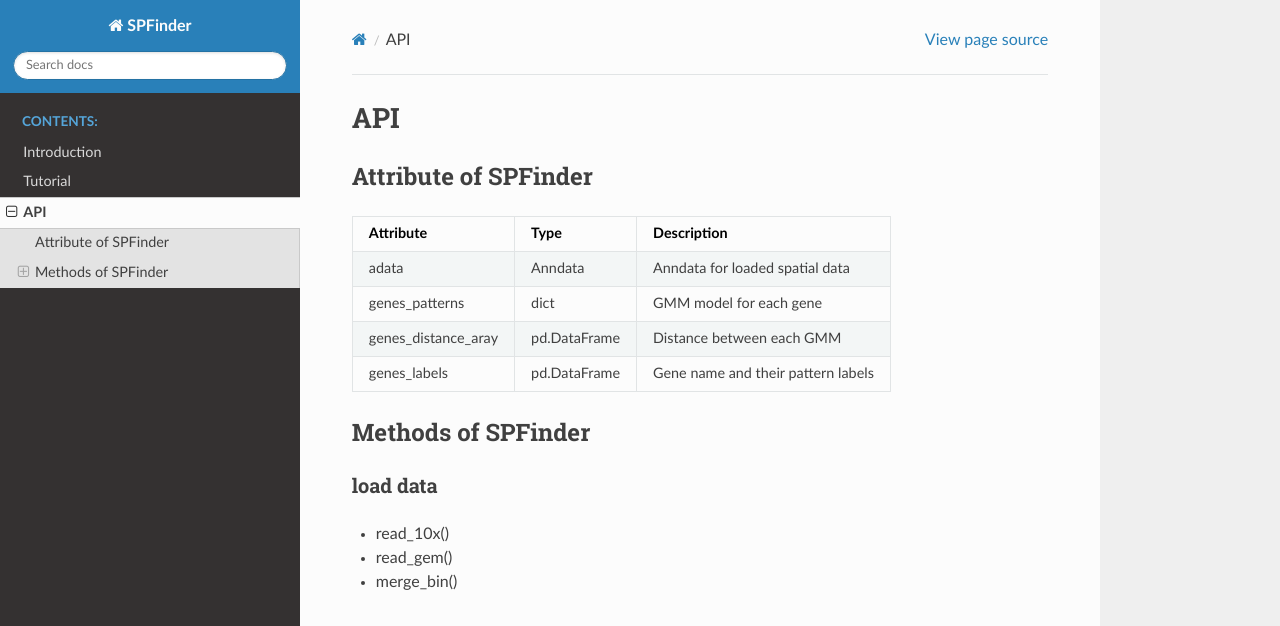
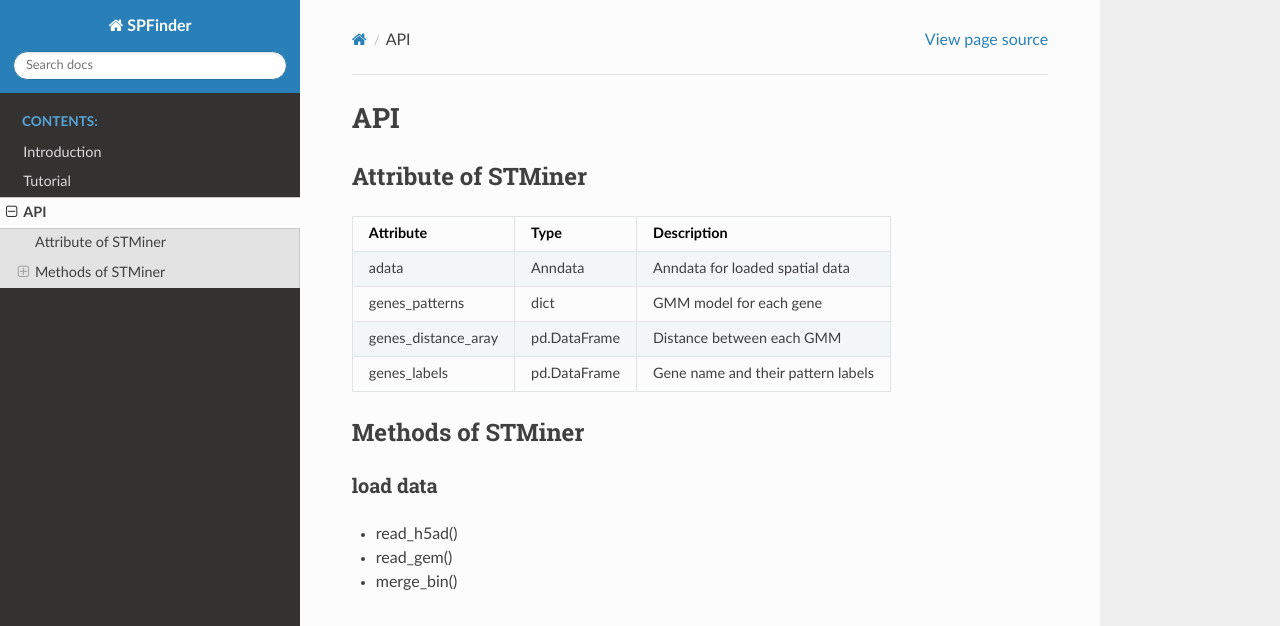
Before and after one commit to PSSUN/STMinerDoc, a Sphinx documentation site: the page built from source/API/API.md, in a window 1280 px wide and 1247 px high. Shown: the top 626 px of the window. Built offline with Sphinx 7.4.7 and the Read the Docs theme 2.0.0, drawn with Linux system fonts in a browser that asks for light colours.

Commit message:
update doc

```diff
--- a/source/API/API.md
+++ b/source/API/API.md
@@ -1,6 +1,6 @@
 # API
 
-## Attribute of SPFinder
+## Attribute of STMiner
 
 | Attribute           | Type         | Description                        |
 |---------------------|--------------|------------------------------------|
@@ -9,10 +9,10 @@
 | genes_distance_aray | pd.DataFrame | Distance between each GMM          |
 | genes_labels        | pd.DataFrame | Gene name and their pattern labels |
 
-## Methods of SPFinder
+## Methods of STMiner
 
 ### load data
-- read_10x()
+- read_h5ad()
 - read_gem()
 - merge_bin()
 ### preprocess
```
Also changed, not shown: source/Introduction/Introduction.md (+2 -2 lines), 2 other files.
